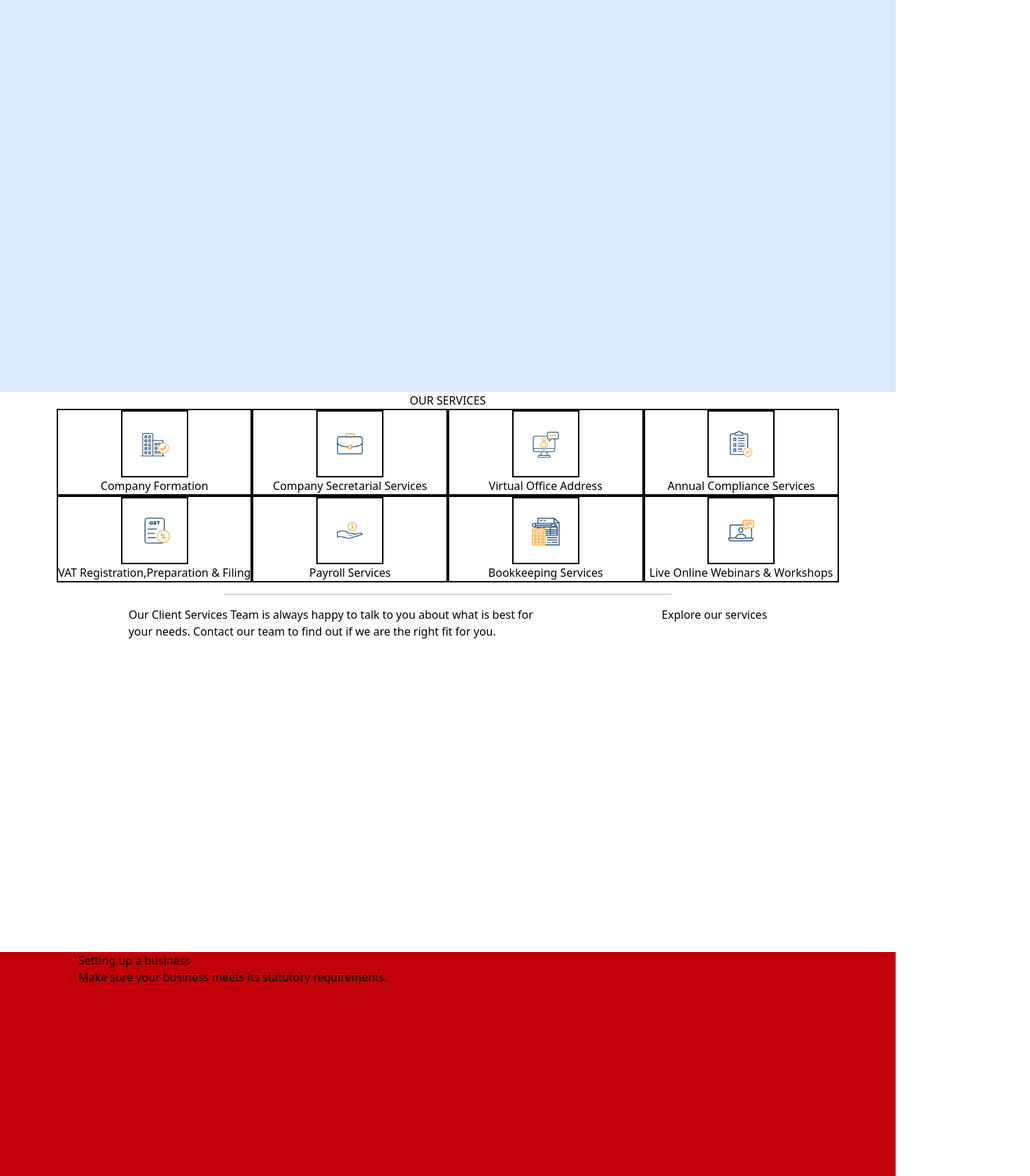
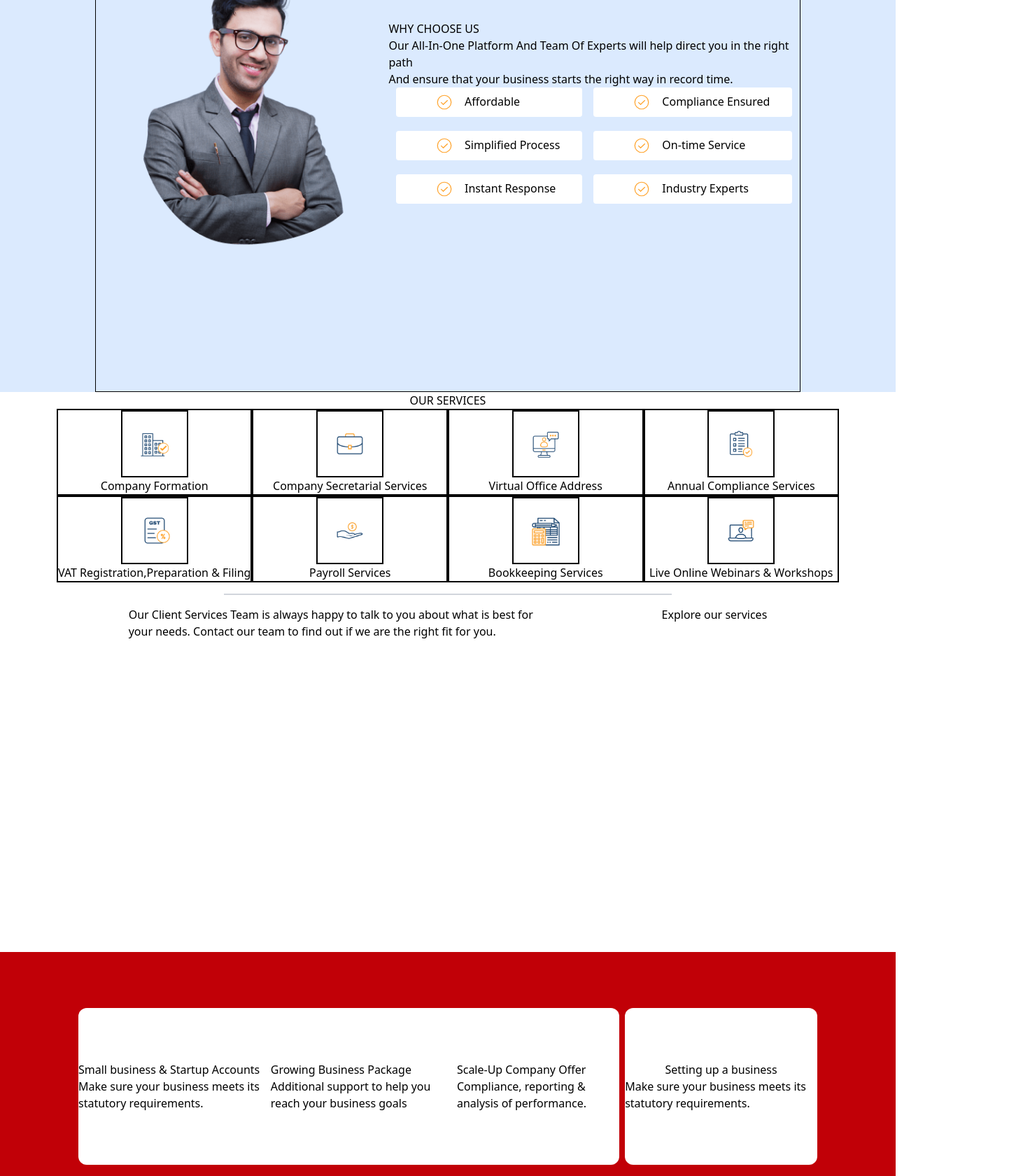
Before and after one commit to SamSwnshi/register_karo, a React (Vite) app: page / in a window 1280 px wide. Shown: the part 920-2600 px from the top of the page at 70% size, 1472 px wide, since content can reach past the window. Built offline with nearby package versions, Linux system fonts and the light colour scheme.

Commit message:
card component

```diff
--- a/src/component/Card.jsx
+++ b/src/component/Card.jsx
@@ -3,11 +3,23 @@ import React from 'react'
 const Card = () => {
 
   return (
-    <div className='px-28 bg-red-700 w-full h-96'>
-      <div>
-
+    <div className='px-28 bg-red-700 w-full h-96 flex items-center gap-2'>
+      <div className='flex h-56 items-center rounded-xl justify-center bg-white'>
+        <div>
+          <p>Small business & Startup Accounts</p>
+          <p>Make sure your business meets its statutory requirements.</p>
+        </div>
+        <hr />
+        <div>
+          <p>Growing Business Package</p>
+          <p>Additional support to help you reach your business goals</p>
+        </div>
+        <div>
+          <p>Scale-Up Company Offer</p>
+          <p>Compliance, reporting & analysis of performance.</p>
+        </div>
       </div>
-      <div>
+      <div className='flex h-56 items-center rounded-xl justify-center bg-white flex-col'>
         <p>Setting up a business</p>
         <p>Make sure your business meets its statutory requirements.</p>
 
--- a/src/component/ChooseUs.jsx
+++ b/src/component/ChooseUs.jsx
@@ -1,22 +1,61 @@
-import React from 'react'
+import React from "react";
+import model from "../assets/why_model.png";
+import download from "../assets/download.png";
 
 const ChooseUs = () => {
   return (
-    <div className='px-28 h-screen bg-blue-100'>
-      <div className="flex items-center justify-between">
+    <div className="px-34 h-screen bg-blue-100 flex ">
+      <div className="flex w-full items-center justify-between border">
         <div>
           <div>
-            <img src="" alt="" />
+            <img src={model} alt="" />
           </div>
         </div>
-        <div>
-          <h1>WHY CHOOSE US</h1>
-          <p>Our All-In-One Platform And Team Of Experts will help direct you in the right path</p>
-          <p>And ensure that your business starts the right way in record time.</p>
+        <div className="flex flex-col items-center justify-center">
+          <div>
+            <h1>WHY CHOOSE US</h1>
+            <p>
+              Our All-In-One Platform And Team Of Experts will help direct you
+              in the right path
+            </p>
+            <p>
+              And ensure that your business starts the right way in record time.
+            </p>
+          </div>
+          <div className=" flex justify-between gap-4">
+            <div className="flex flex-col gap-5">
+              <div className="bg-white px-8   py-2 w-full rounded flex gap-4 justify-start">
+                <img src={download} alt="arrow" className="ml-6" />
+                <p>Affordable</p>
+              </div>
+              <div className="bg-white px-8  py-2 w-full rounded flex gap-4 justify-start">
+                <img src={download} alt="arrow" className="ml-6" />
+                <p>Simplified Process</p>
+              </div>
+              <div className="bg-white px-8  py-2 w-full rounded flex gap-4 justify-start">
+                <img src={download} alt="arrow" className="ml-6" />
+                <p>Instant Response</p>
+              </div>
+            </div>
+            <div className="flex flex-col gap-5">
+              <div className="bg-white px-8 py-2 w-full rounded flex gap-4 justify-start">
+                <img src={download} alt="arrow" className="ml-6" />
+                <p>Compliance Ensured</p>
+              </div>
+              <div className="bg-white px-8  py-2 w-full rounded flex gap-4 justify-start">
+                <img src={download} alt="arrow" className="ml-6" />
+                <p>On-time Service</p>
+              </div>
+              <div className="bg-white px-8  py-2 w-full rounded flex gap-4 justify-start">
+                <img src={download} alt="arrow" className="ml-6" />
+                <p>Industry Experts</p>
+              </div>
+            </div>
+          </div>
         </div>
       </div>
     </div>
-  )
-}
+  );
+};
 
-export default ChooseUs
+export default ChooseUs;
--- a/src/component/InfinityLoop.jsx
+++ b/src/component/InfinityLoop.jsx
@@ -51,7 +51,7 @@ const InfinityLoop = () => {
           so that your business can flow seamlessly.</p>
           <p>Your Business needs numerous expertise and that's why we are providing you the best services with the best names in the field .</p>
       </div>
-      <div className='flex items-center gap-8 space-x-16 animate-loop-scroll'>
+      <div className='flex items-center gap-8 space-x-12 animate-loop-scroll'>
         {company.map((items,idx)=>(
           <div key={idx} className='shadow-md w-20 h-20 flex items-center justify-center bg-white rounded'>
             <img src={items.image} alt="logo" className='w-15'/>
```
Also changed, not shown: src/assets/download.png (added).
